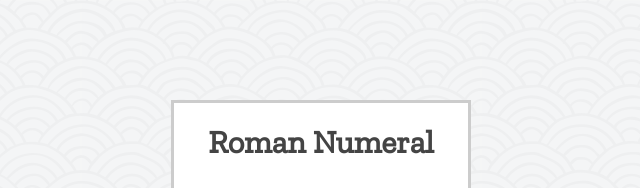
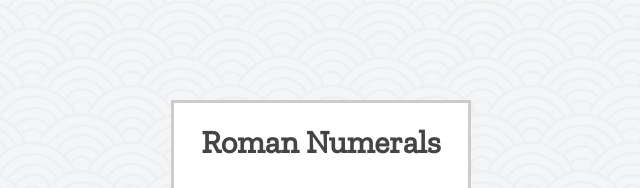
Before and after one commit to adamski52/katas-roman-numeral, a website: page src/index.html in a window 1280 px wide. Shown: the top 188 px of the page, without its empty margins (319-959 px from the left). Drawn offline with nearby package versions, Linux system fonts and the light colour scheme.

```diff
--- a/src/index.html
+++ b/src/index.html
@@ -9,7 +9,7 @@
 </head>
 <body>
 <div id="container">
-    <h1>Roman Numeral</h1>
+    <h1>Roman Numerals</h1>
 
     <input type="text" placeholder="enter roman numeral" id="romanNumerals">
     <h2 id="arabic"></h2>
```
